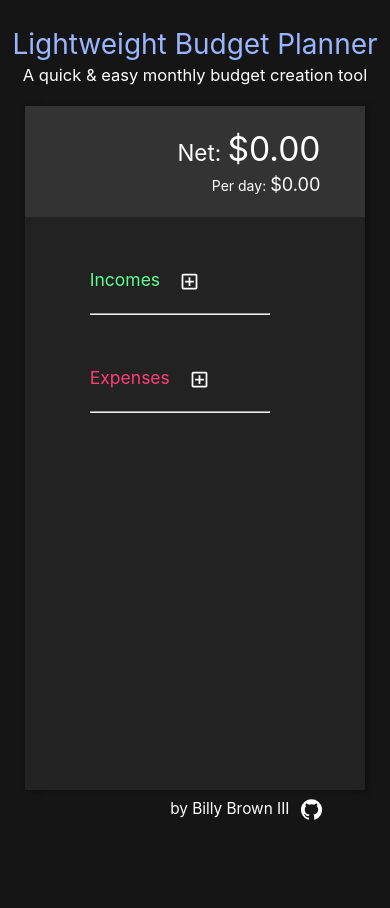
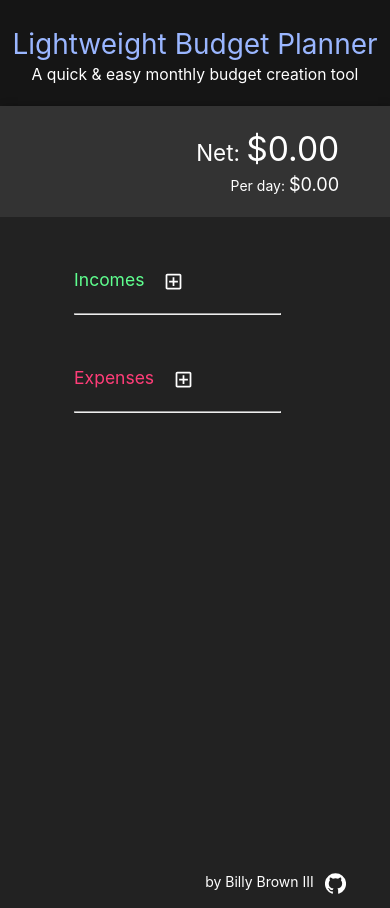
Before and after one commit to BillyBDev/budget-react-app, a React (Create React App) app: page / in a window 390 px wide. Before the commit the page ends 878 px from the top, so only its background shows below. Built offline with nearby package versions, Linux system fonts and the light colour scheme.

Commit message:
Polished styling, esp. for mobile layout.

```diff
--- a/public/index.html
+++ b/public/index.html
@@ -7,7 +7,7 @@
     <meta name="theme-color" content="#000000" />
     <meta
       name="description"
-      content="Create a budget and view your monthly financial picture in seconds."
+      content="Swiftly compose a 30-day budget, and get a feel for your finances in seconds."
     />
     <link rel="apple-touch-icon" href="%PUBLIC_URL%/logo192.png" />
     <!--
@@ -29,7 +29,7 @@
       work correctly both with client-side routing and a non-root public URL.
       Learn how to configure a non-root public URL by running `npm run build`.
     -->
-    <title>Budget Planner</title>
+    <title>Lightweight Budget Planner</title>
   </head>
   <body>
     <noscript>You need to enable JavaScript to run this app.</noscript>
--- a/src/Table.js
+++ b/src/Table.js
@@ -9,14 +9,14 @@ class Table extends Component {
 
     render(){
         return (
-            <>
+            <div className="table">
                 <div className="row">
                     <List adjustTotal={this.props.adjustTotal} flip={false}/>
                 </div>
                 <div className="row">
                     <List adjustTotal={this.props.adjustTotal} flip={true}/>
                 </div>
-            </>
+            </div>
         )
     }
 }
--- a/src/index.css
+++ b/src/index.css
@@ -84,6 +84,10 @@ code {
   font-size: 1.3em;
 }
 
+.table {
+  margin-bottom: 25px;
+}
+
 .row {
   margin-top: 5vh;
 }
@@ -167,9 +171,6 @@ ul {
   .container {
     width: 67.5%;
   }
-  .footer {
-    margin-left: 27vw;
-  }
 }
 
 @media (max-width: 600px){
@@ -177,20 +178,31 @@ ul {
     margin-top: 4vh;
     font-size: 2em;
   }
+  .subtitle {
+    font-size: 1.12em;
+  }
   .container {
-    width: 87%;
+    width: 100%;
     margin-top: 2.5vh;
-    min-height: 81vh;
+    min-height: 95vh;
   }
   .header {
     padding-top: 1.5em;
     padding-bottom: 1.2em;
+  }
+  .table {
+    margin-bottom: 100px;
   }
   .row-hr {
     width: 65%;
   }
   .income-list-item {
     margin-left: 13%;
+  }
+  .footer {
+    font-size: 1em;
+    margin-top: -2.75em;
+    margin-left: 42vw;
   }
 }
 
```
